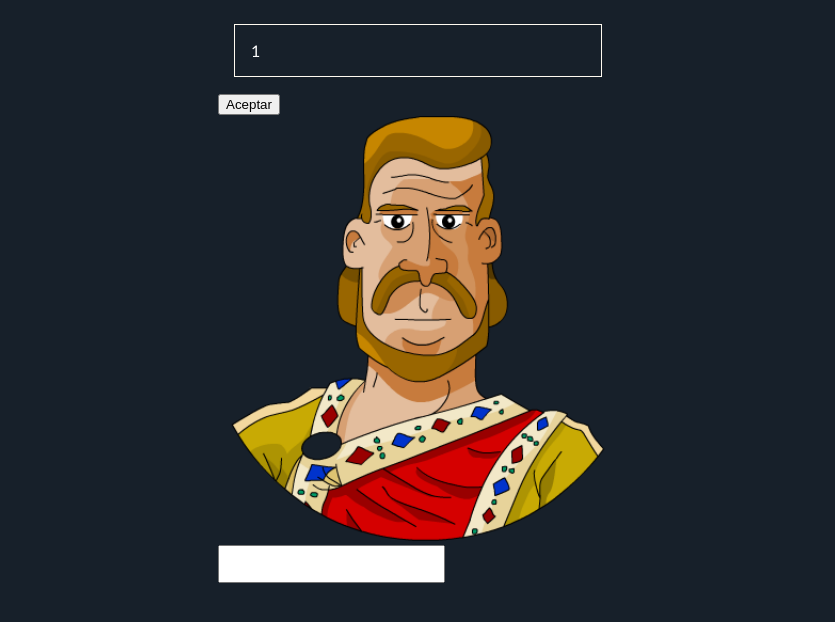
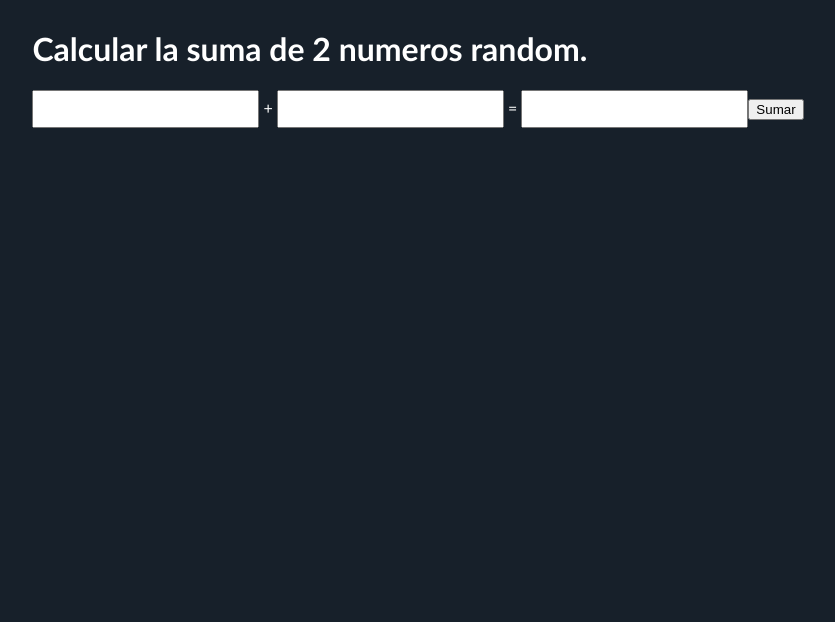
Before and after one commit to YamilDaza/learningReact, a React (Vite) app: page / in a window 1280 px wide. Shown: the top 622 px of the page, without its empty margins (222-1057 px from the left). Built offline with nearby package versions, Linux system fonts and the light colour scheme.

Commit message:
sumadorReact

```diff
--- a/src/projects/MainTaks.jsx
+++ b/src/projects/MainTaks.jsx
@@ -2,15 +2,21 @@ import React from 'react';
 import AppTask2 from './Task2/AppTask2';
 import MyTask2 from './Task2/MyTask2';
 import MyTask3 from './Task2/myTask3';
+import App from './Task3/App';
+import Counter from './Task3/Counter';
+import Sumador from './Task3/Sumador';
 // import App from './Task1/App';
 
 const MainTaks = () => {
    return (
       <div>
          {/* <App></App> */}
-         <AppTask2></AppTask2>
+         {/* <AppTask2></AppTask2> */}
          {/* <MyTask2></MyTask2  */}
          {/* <MyTask3></MyTask3> */}
+         {/* <App></App> */}
+         {/* <Counter/> */}
+         <Sumador></Sumador>
       </div>
    );
 }
--- /dev/null
+++ b/src/projects/Task3/App.jsx
@@ -0,0 +1,28 @@
+import React, { useState } from 'react';
+
+const App = () => {
+   // let nombre = 'Yamil';
+   // let edad = 18;
+   let [nombre, edad] = ['Yamil', 23];
+   // console.log(nombre);
+   // console.log(typeof(edad));
+
+   //useState
+   const [nombreCompleto, setNombreCompleto] = useState('React');
+
+   const cambiar = () => {
+      console.log(`Dentro de la funcion: ${nombreCompleto}`);
+      setNombreCompleto('Yamil Daza');
+   };
+   console.log(`Fuera de la funcion: ${nombreCompleto}`);
+
+   return (
+      <div>
+         <h1>class three - learning React - useState</h1>
+         <h3>Me llamo {nombreCompleto}</h3>
+         <button onClick={cambiar}>Cambiar nombre</button>
+      </div>
+   );
+}
+
+export default App;
--- /dev/null
+++ b/src/projects/Task3/Counter.jsx
@@ -0,0 +1,23 @@
+import React, { useState } from 'react';
+
+const Counter = () => {
+   const [counter, setCounter] = useState(0);
+
+   const aumentar = () => setCounter(counter+1);
+   const restablecer = () => setCounter(0);
+   const disminuir = () => setCounter(counter-1);
+
+   return (
+      <>
+         <h1>Uso del useState - ejemplo Counter</h1>
+         <div>
+            <h2>{counter}</h2>
+            <button onClick={aumentar} >Aumentar</button>
+            <button onClick={restablecer} >Restablecer</button>
+            <button onClick={disminuir} >Disminuir</button>
+         </div>
+      </>
+   );
+}
+
+export default Counter;
--- /dev/null
+++ b/src/projects/Task3/Sumador.jsx
@@ -0,0 +1,29 @@
+import React, { useState } from 'react';
+
+const Sumador = () => {
+   const [numero1, setNumero1] = useState('');
+   const [numero2, setNumero2] = useState('');
+   const [resultado, setResultado] = useState('');
+
+   const sumar = () => {
+      setResultado(Number(numero1) + Number(numero2));
+   };
+
+   const modificar1 = (e) => setNumero1(e.target.value);
+   const modificar2 = (e) => setNumero2(e.target.value);
+
+
+   return (
+      <>
+         <h1>Calcular la suma de 2 numeros random.</h1>
+         <div>
+            <input value={numero1} onChange={modificar1} type='number'/><span> + </span>
+            <input value={numero2} onChange={modificar2}  type='number'/><span> = </span>
+            <input value={resultado} type='number' readOnly/>
+            <button onClick={sumar}>Sumar</button>
+         </div>
+      </>
+   );
+}
+
+export default Sumador;
```
